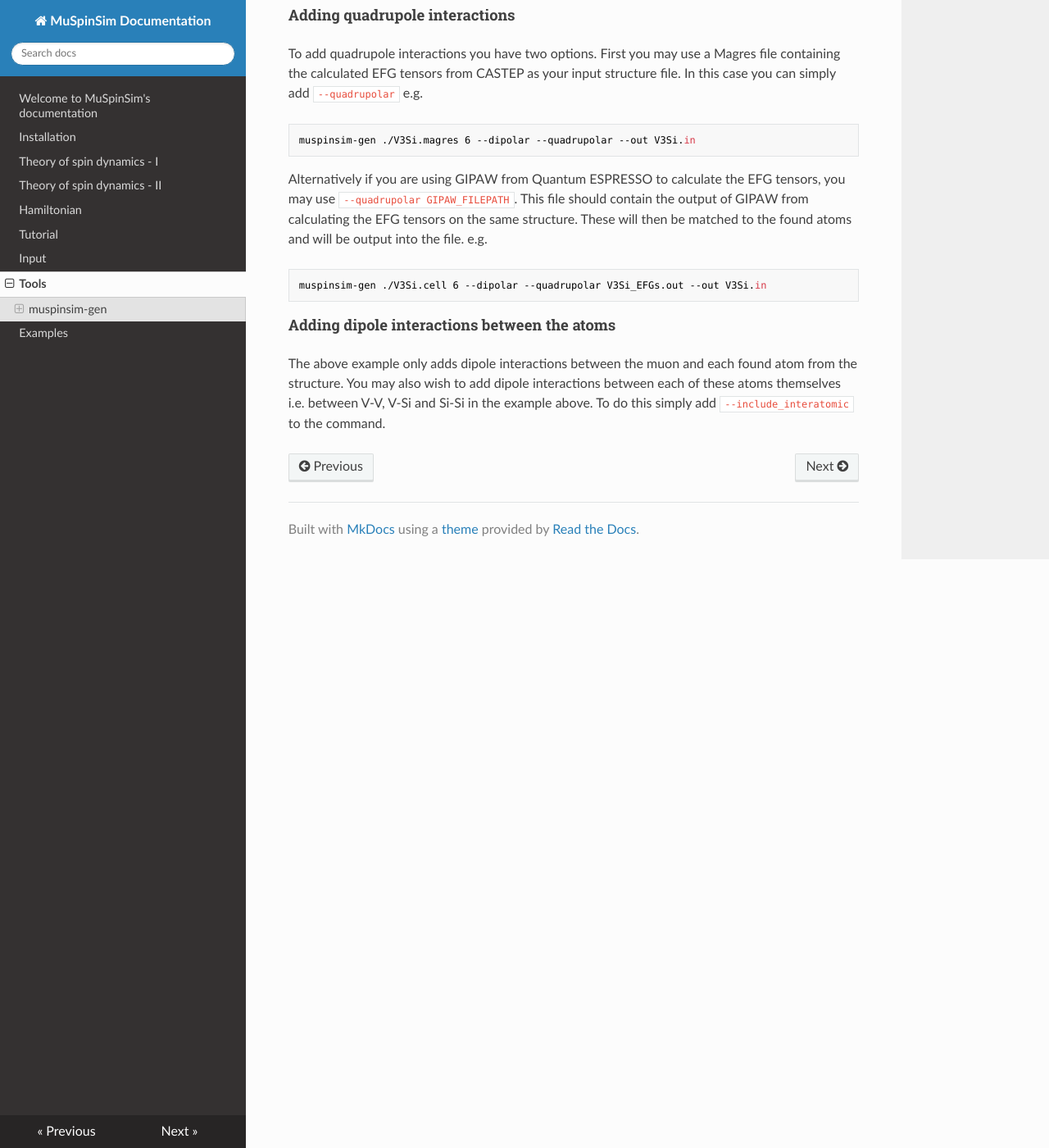
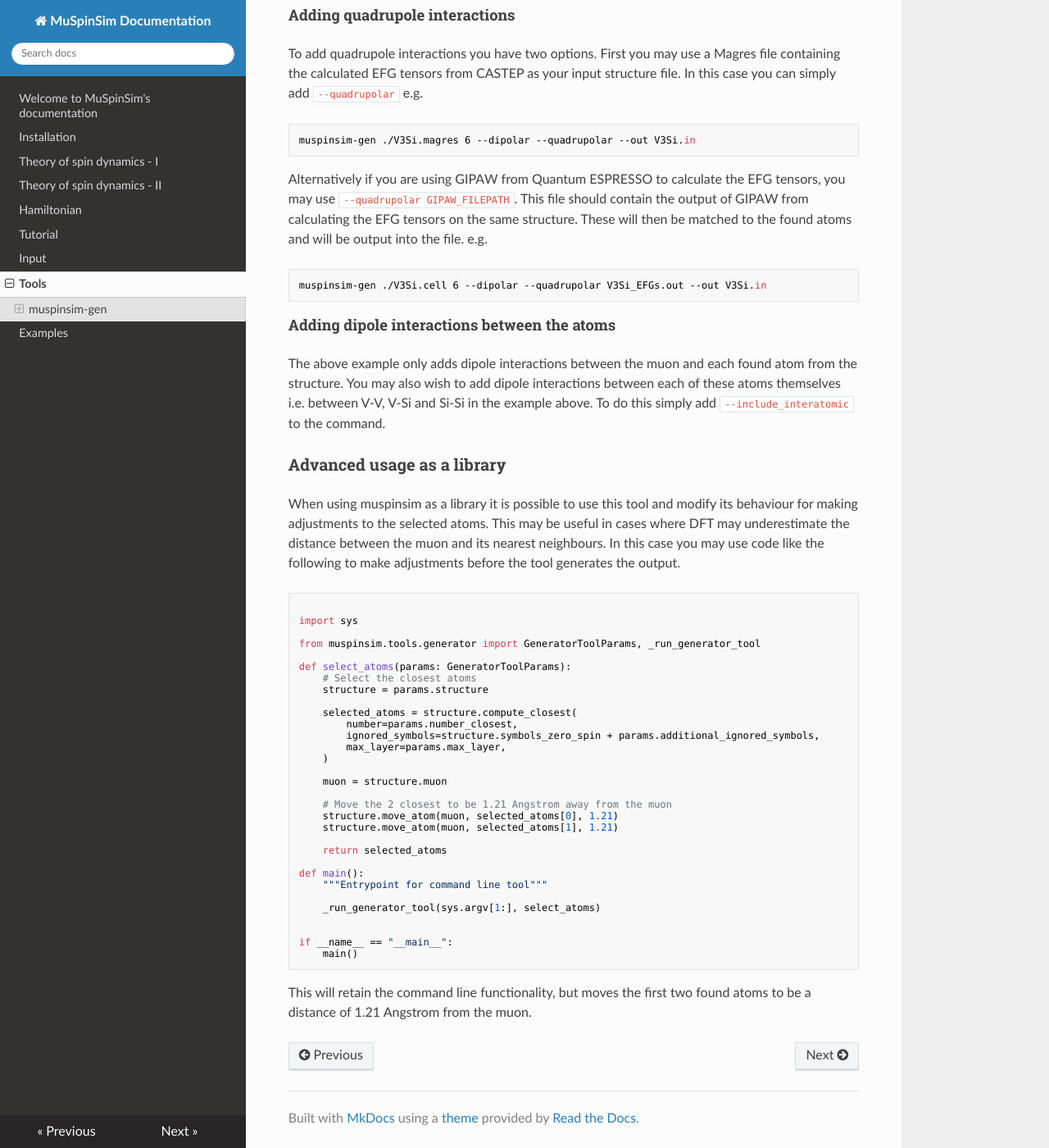
Before and after one commit to muon-spectroscopy-computational-project/muspinsim, an MkDocs documentation site: the page built from docs/docs/tools.md, in a window 1280 px wide and 1400 px high, scrolled down 1228 px. Shown: the whole window at 82% size. Built offline with MkDocs 1.6.1, drawn with Linux system fonts in a browser that asks for light colours; nearby versions of some CDN libraries.

Commit message:
Add library usage for moving atoms around in structure

````diff
--- a/docs/docs/tools.md
+++ b/docs/docs/tools.md
@@ -54,3 +54,43 @@ muspinsim-gen ./V3Si.cell 6 --dipolar --quadrupolar V3Si_EFGs.out --out V3Si.in
 #### Adding dipole interactions between the atoms
 
 The above example only adds dipole interactions between the muon and each found atom from the structure. You may also wish to add dipole interactions between each of these atoms themselves i.e. between V-V, V-Si and Si-Si in the example above. To do this simply add `--include_interatomic` to the command.
+
+### Advanced usage as a library
+
+When using muspinsim as a library it is possible to use this tool and modify its behaviour for making adjustments to the selected atoms. This may be useful in cases where DFT may underestimate the distance between the muon and its nearest neighbours. In this case you may use code like the following to make adjustments before the tool generates the output.
+
+```python
+
+import sys
+
+from muspinsim.tools.generator import GeneratorToolParams, _run_generator_tool
+
+def select_atoms(params: GeneratorToolParams):
+    # Select the closest atoms
+    structure = params.structure
+
+    selected_atoms = structure.compute_closest(
+        number=params.number_closest,
+        ignored_symbols=structure.symbols_zero_spin + params.additional_ignored_symbols,
+        max_layer=params.max_layer,
+    )
+
+    muon = structure.muon
+
+    # Move the 2 closest to be 1.21 Angstrom away from the muon
+    structure.move_atom(muon, selected_atoms[0], 1.21)
+    structure.move_atom(muon, selected_atoms[1], 1.21)
+
+    return selected_atoms
+
+def main():
+    """Entrypoint for command line tool"""
+
+    _run_generator_tool(sys.argv[1:], select_atoms)
+
+
+if __name__ == "__main__":
+    main()
+```
+
+This will retain the command line functionality, but moves the first two found atoms to be a distance of 1.21 Angstrom from the muon.
````
